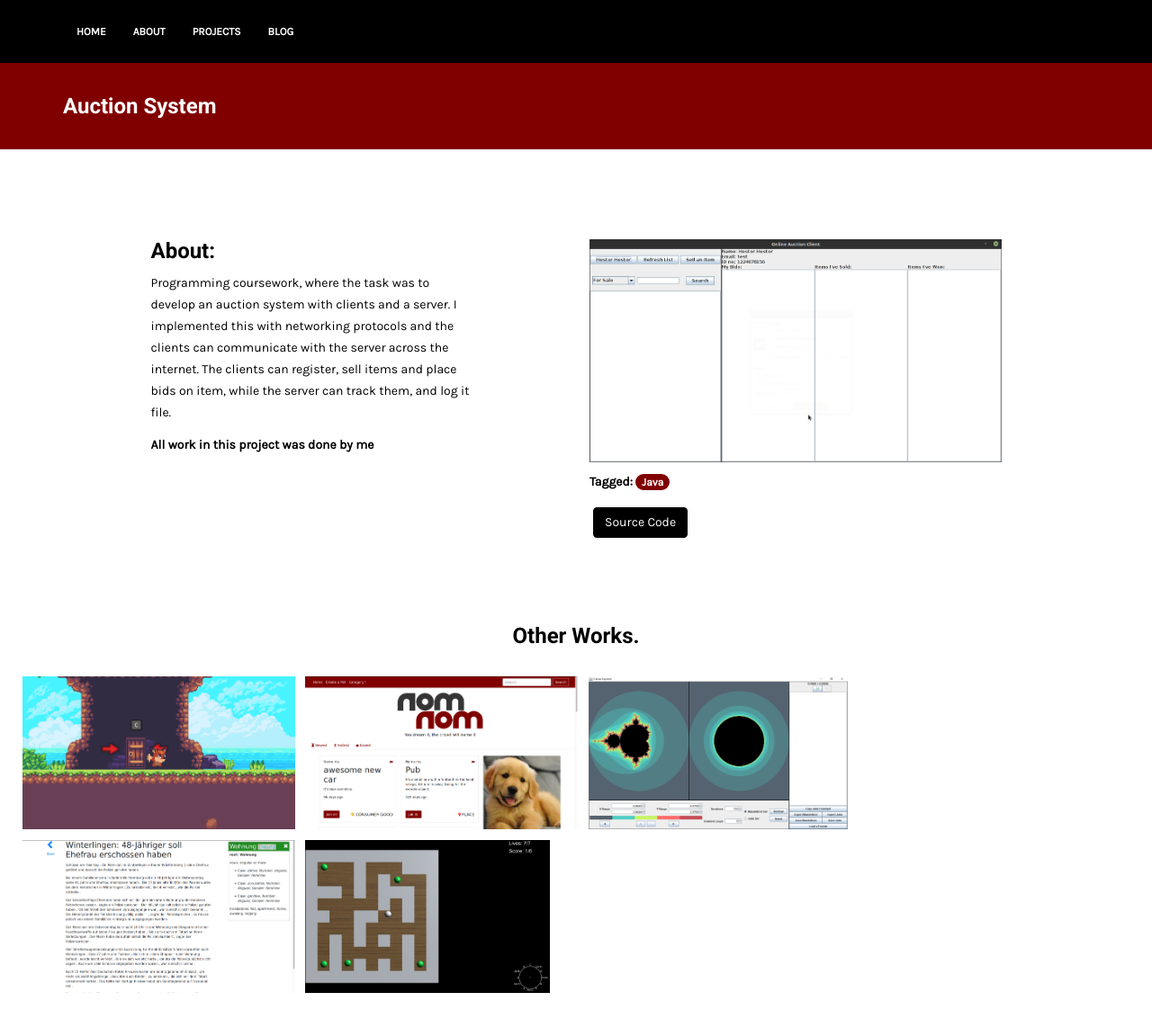
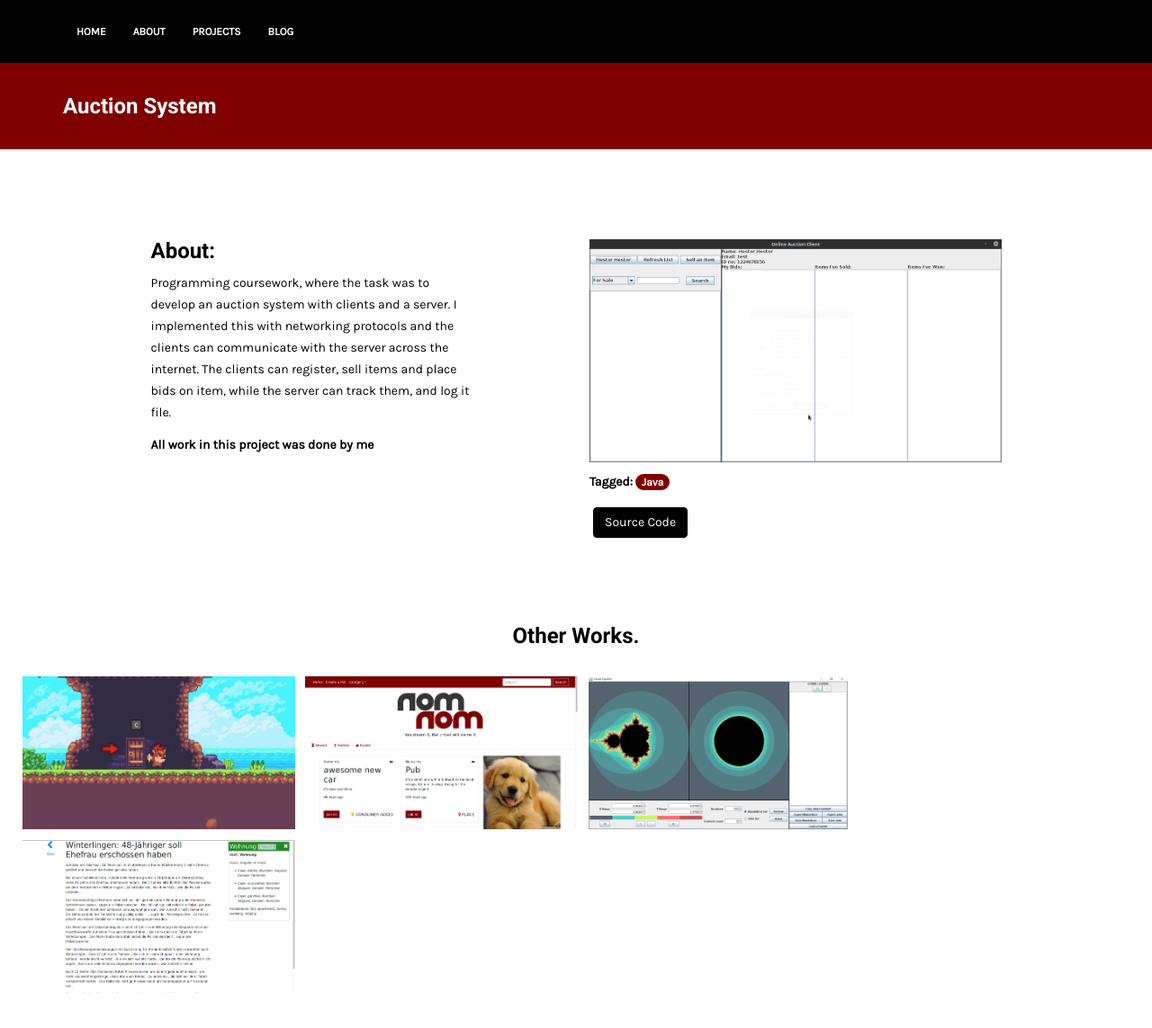
Before and after one commit to SThomasP/sthomasp.github.io, a Jekyll site: the page built from _projects/600-AuctionSystem.md, in a window 1280 px wide and 1170 px high. Shown: the top 1143 px of the window at 90% size. Built offline with Jekyll 4.4.1, drawn with Linux system fonts in a browser that asks for light colours; nearby versions of some CDN libraries.

Commit message:
Lowering the limit for other projects in a projects page

```diff
--- a/_layouts/project.html
+++ b/_layouts/project.html
@@ -22,4 +22,4 @@ layout: default
     </div><! --/row -->
 </div><! --/container -->
 
-{% include portfolio.html title="Other Works." limit=5 %}
+{% include portfolio.html title="Other Works." limit=4 %}
```
